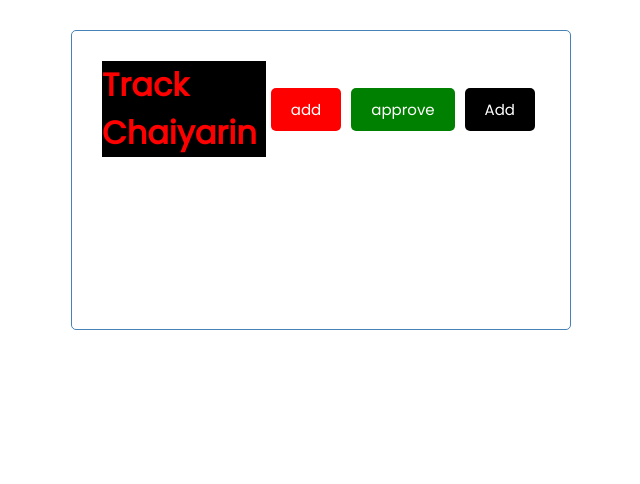
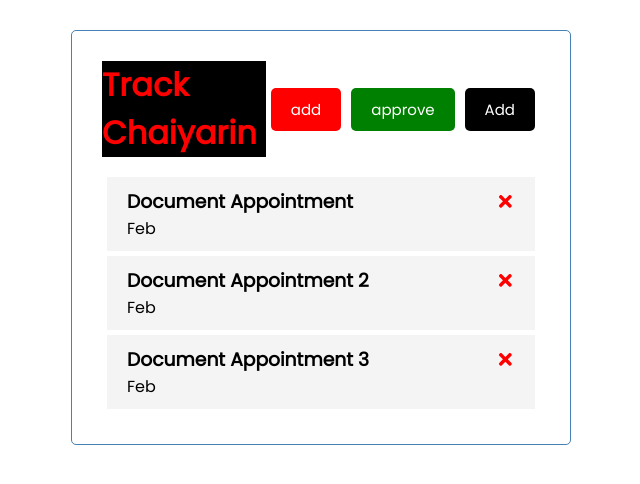
Before and after one commit to chaiyarin/react-tracker-todolist, a React (Create React App) app: page / in a window 1280 px wide. Shown: the top 484 px of the page, without its empty margins (319-959 px from the left). Built offline with nearby package versions, Linux system fonts and the light colour scheme.

Commit message:
แสดงผล Task ได้แล้ว และก็สามารถ ลบ task ได้ด้วยการ useState

```diff
--- a/package.json
+++ b/package.json
@@ -8,6 +8,7 @@
     "@testing-library/user-event": "^12.8.3",
     "react": "^17.0.2",
     "react-dom": "^17.0.2",
+    "react-icons": "^4.2.0",
     "react-scripts": "4.0.3",
     "web-vitals": "^1.1.2"
   },
--- a/src/App.js
+++ b/src/App.js
@@ -1,13 +1,44 @@
-import logo from './logo.svg';
-import './App.css';
-import Header from './components/Header';
+import logo from './logo.svg'
+import './App.css'
+import Header from './components/Header'
+import Tasks from './components/Tasks'
+import { useState } from 'react'
 
 function App() {
+
+  const [tasks, setTasks] = useState([
+    {
+      id: 1,
+      text: 'Document Appointment',
+      day: 'Feb',
+      reminder: true
+    },
+    {
+      id: 2,
+      text: 'Document Appointment 2',
+      day: 'Feb',
+      reminder: true
+    }
+    , {
+      id: 3,
+      text: 'Document Appointment 3',
+      day: 'Feb',
+      reminder: true
+    }
+  ])
+
+  const deleteTask = (id) => {
+    setTasks(tasks.filter(task => task.id !== id))
+  }
+
   const name = 'Chaiyarin';
   const x = true;
   return (
     <div className="container">
       <Header title="Chaiyarin"></Header>
+
+      { tasks.length > 0 ? <Tasks tasks={tasks} onDelete={deleteTask} /> : 'ไม่มีข้อมูล'}
+
     </div>
   );
 }
--- /dev/null
+++ b/src/components/Task.js
@@ -0,0 +1,12 @@
+import { FaTimes } from 'react-icons/fa'
+
+const Task = ({ task, onDelete }) => {
+    return (
+        <div className='task'>
+            <h3>{task.text} <FaTimes onClick={() => onDelete(task.id)} style={{ color: 'red', cursor: 'pointer ' }} /> </h3>
+            <p>{task.day}</p>
+        </div>
+    )
+}
+
+export default Task
--- /dev/null
+++ b/src/components/Tasks.js
@@ -0,0 +1,13 @@
+import Task from './Task'
+const Tasks = ({ tasks, onDelete }) => {
+
+    return (
+        <div>
+            {tasks.map((task) => (
+                <Task key={task.id} task={task} onDelete={onDelete} />
+            ))}
+        </div>
+    )
+}
+
+export default Tasks
```
Also changed, not shown: 1 other file (tests, documents, lock files or other folders).
